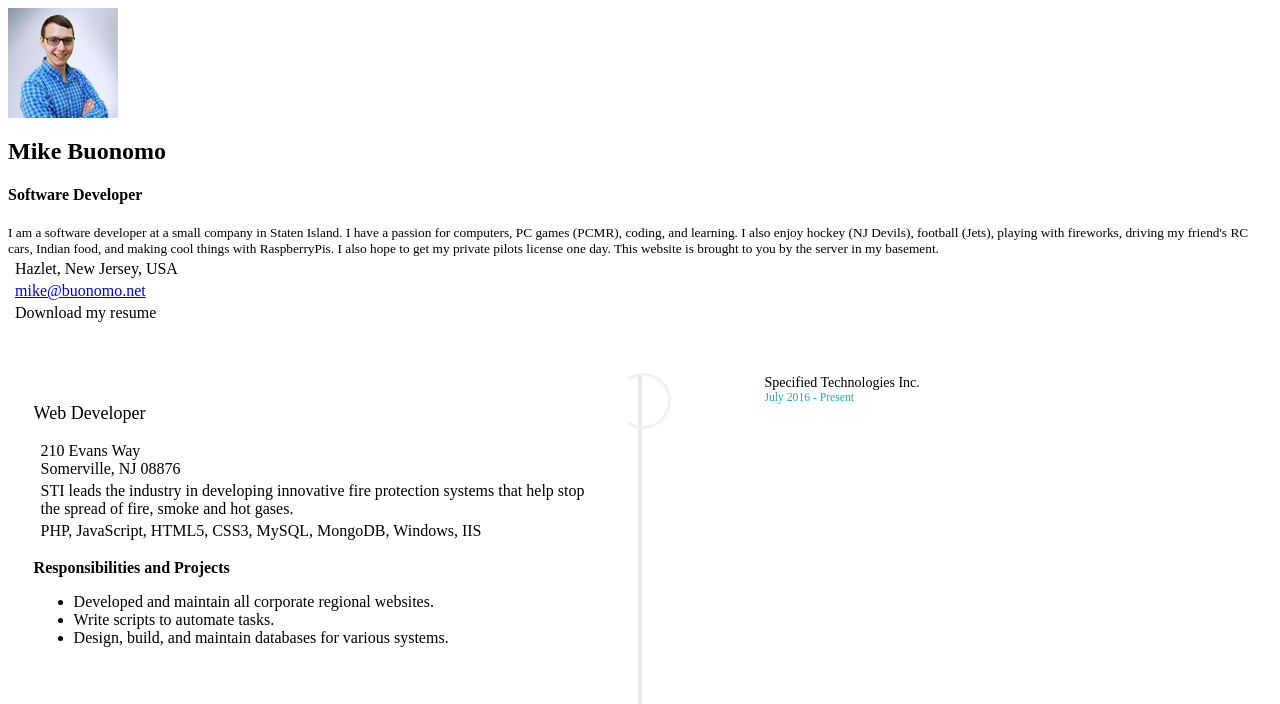
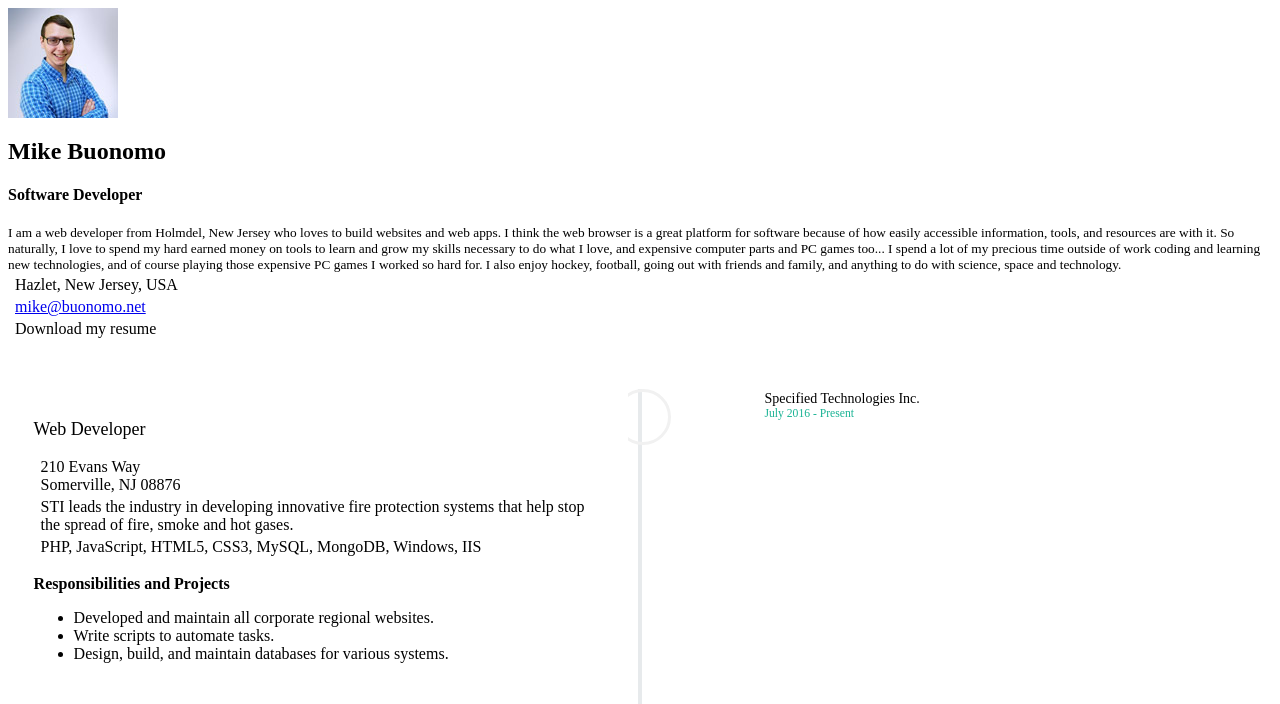
Before and after one commit to mrb2590/mikebuonomo.me, a PHP site: page /view/about/index.phtml in a window 1280 px wide; the page is wider, and only the part inside the window is pictured. Shown: the top 704 px of that part. Run offline with PHP 8.4, Linux system fonts and the light colour scheme.

Commit message:
Updated about me text

```diff
--- a/view/about/index.phtml
+++ b/view/about/index.phtml
@@ -8,7 +8,7 @@
                 </div>
                 <h2>Mike Buonomo</h2>
                 <h4>Software Developer</h4>
-                <small>I am a software developer at a small company in Staten Island. I have a passion for computers, PC games (PCMR), coding, and learning. I also enjoy hockey (NJ Devils), football (Jets), playing with fireworks, driving my friend's RC cars, Indian food, and making cool things with RaspberryPis. I also hope to get my private pilots license one day. This website is brought to you by the server in my basement.</small>
+                <small>I am a web developer from Holmdel, New Jersey who loves to build websites and web apps. I think the web browser is a great platform for software because of how easily accessible information, tools, and resources are with it. So naturally, I love to spend my hard earned money on tools to learn and grow my skills necessary to do what I love, and expensive computer parts and PC games too... I spend a lot of my precious time outside of work coding and learning new technologies, and of course playing those expensive PC games I worked so hard for. I also enjoy hockey, football, going out with friends and family, and anything to do with science, space and technology.</small>
             </div>
         </div>
         <div class="col-sm-5">
```
